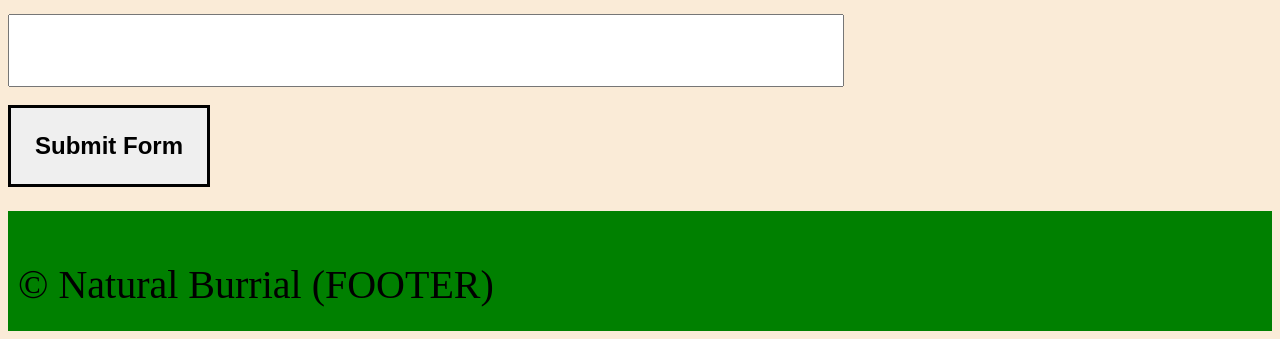
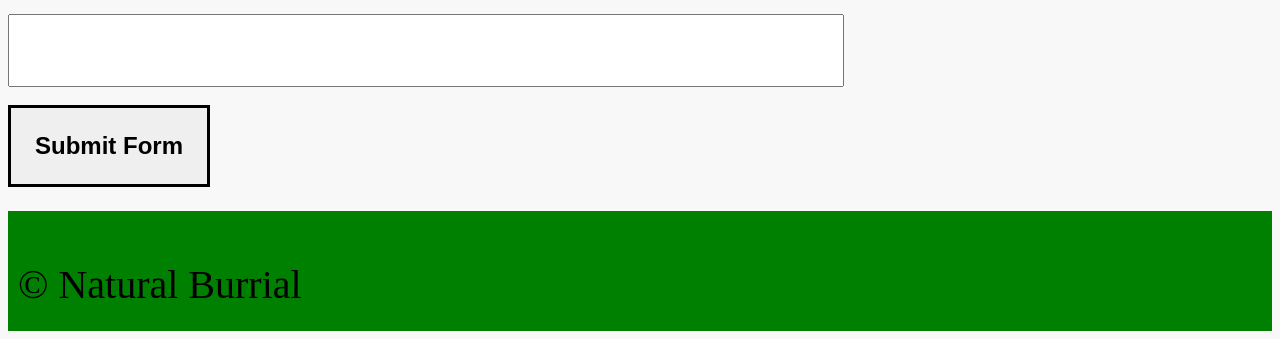
Before and after one commit to M-Arham20/Natural-Burial, a plain HTML site: page Home_Page/home.html in a window 1280 px wide. Shown: the part 2097-2436 px from the top of the page. Drawn offline with Linux system fonts and the light colour scheme.

Commit message:
-
changed the wallpaper

```diff
--- a/Home_Page/home.css
+++ b/Home_Page/home.css
@@ -1,5 +1,5 @@
 body {
-  background-color: antiquewhite;
+  background-color: rgb(248, 248, 248);
 }
 .Header {
   background-color: rgb(88, 225, 88);
--- a/Home_Page/home.html
+++ b/Home_Page/home.html
@@ -42,7 +42,7 @@
     <!--Added green color to get an idea of the height and width of header-->
     <div class="Header">
       <img
-        src="/Home_Page/Green Elegant Natural Environment Logo.png"
+        src="/Home_Page/Logo.jpg"
         alt="logo"
         style="height: 9.5em; width: 9.5em"
       />
@@ -273,6 +273,7 @@
         required
         class="inputbox"
       /><br /><br />
+
       <button class="submit">Submit Form</button>
     </form>
   </body>
@@ -280,7 +281,7 @@
   <footer>
     <!--Added green color to get an idea of the height and width of footer-->
     <div class="footer">
-      <p>&copy; Natural Burrial (FOOTER)</p>
+      <p>&copy; Natural Burrial</p>
     </div>
   </footer>
 </html>
```
Also changed, not shown: Home_Page/Logo.jpg (renamed from Home_Page/Green Elegant Natural Environment Logo.png).
